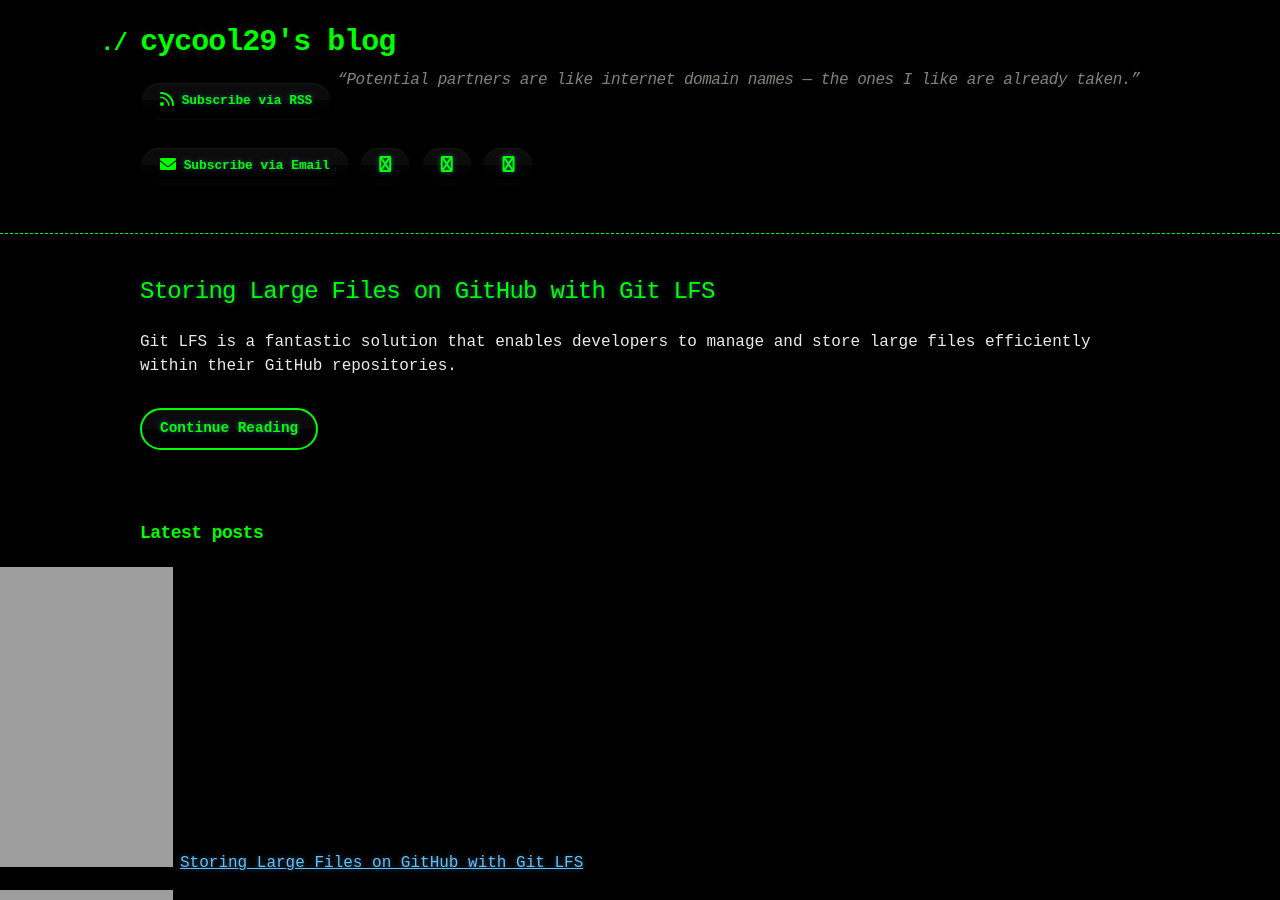
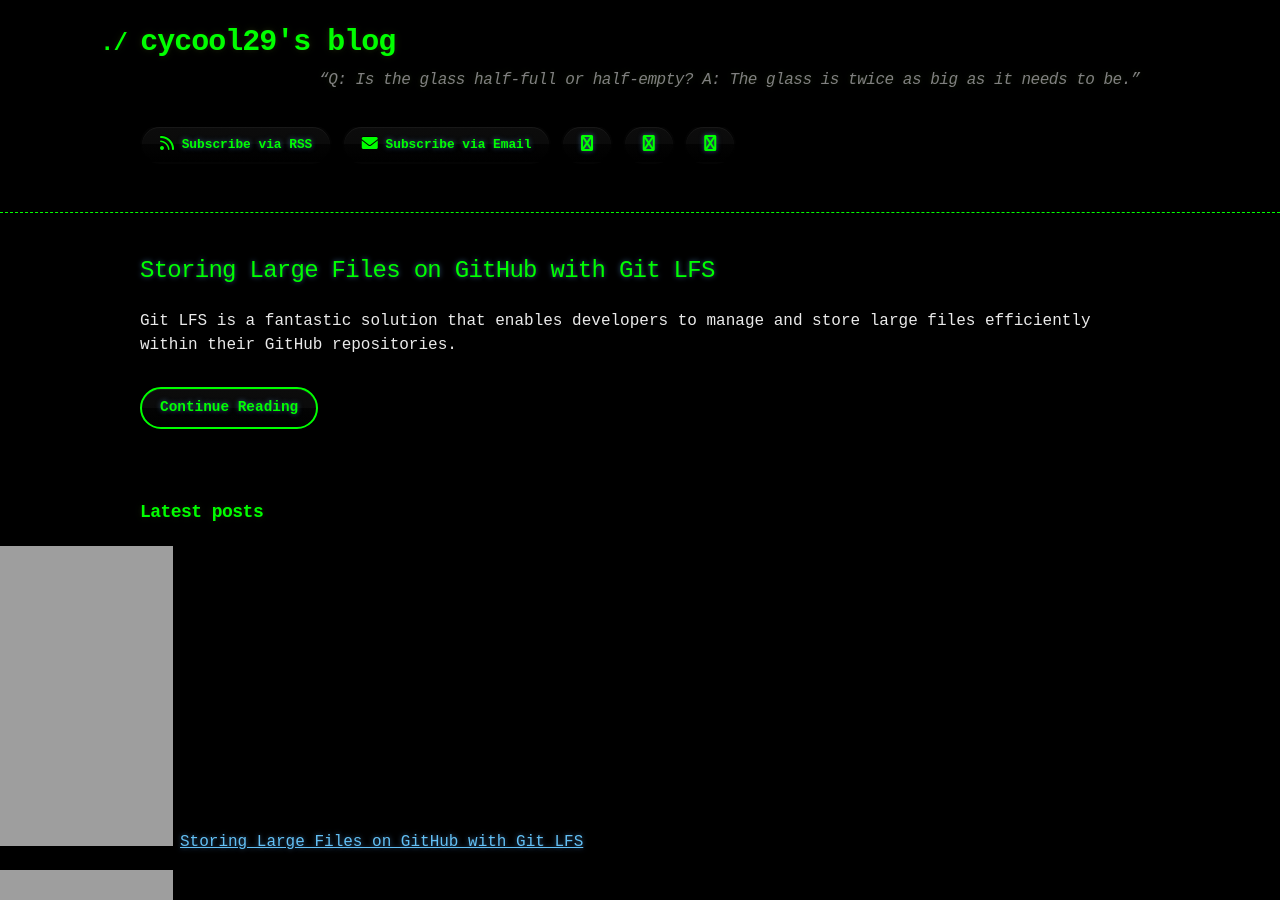
Before and after one commit to cycool29/cycool29.github.io, a Jekyll site: the page built from index.md, in a window 1280 px wide and 900 px high. Built offline with Jekyll 4.4.1, drawn with Linux system fonts in a browser that asks for light colours; a style sheet for code colours, icons or effects is not loaded.

Commit message:
Update quotes

```diff
--- a/_config.yml
+++ b/_config.yml
@@ -1,5 +1,5 @@
 title: cycool29's blog
-description: "“Potential partners are like internet domain names — the ones I like are already taken.” "
+description: "“Q: Is the glass half-full or half-empty? A: The glass is twice as big as it needs to be.” "
 bio: A high school student. Intermediate in Python, Git, Bash. Learning JavaScript. He/Him. "
 author: cycool29
 url: https://cycool29.github.io
```
